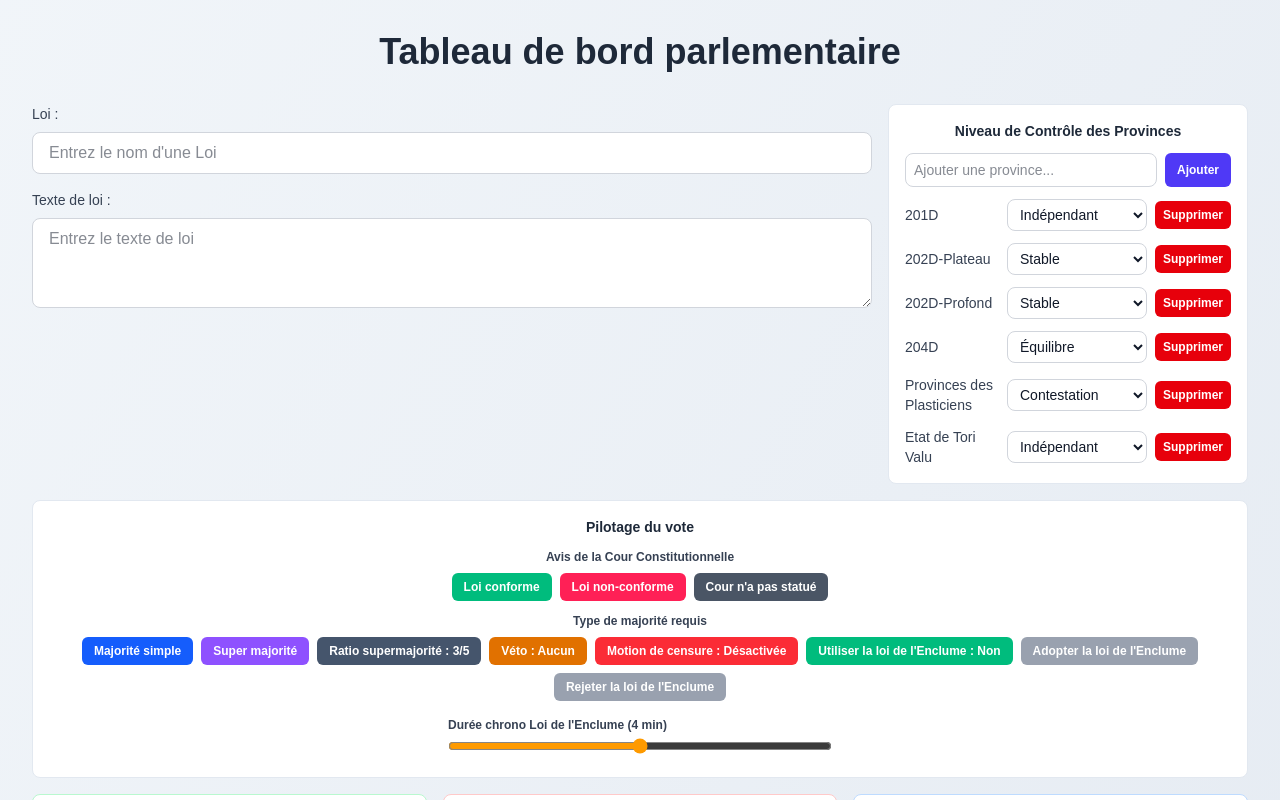
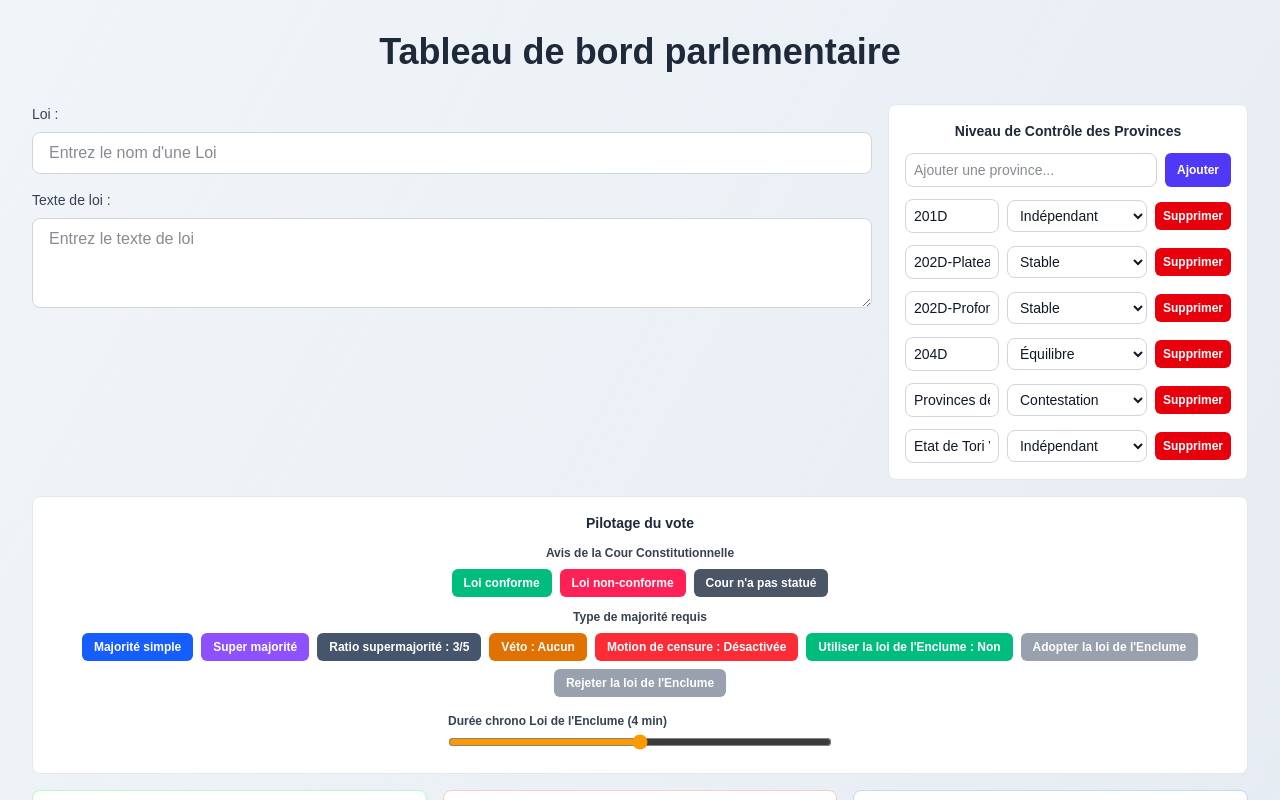
Before and after one commit to Yahiabenlet/interfaceAssemblee, a Next.js app: page / in a window 1280 px wide. Both pictures are taken after typing "5" into the empty fields and a click on the button "Créer l'hémicycle". Shown: the top 800 px of the page. Built offline with nearby package versions, Linux system fonts and the light colour scheme.

Commit message:
possibilité de changer le nom de province

```diff
--- a/app/page.tsx
+++ b/app/page.tsx
@@ -208,7 +208,7 @@ export default function Home() {
   };
 
   const canSaveLaw = useMemo(() => {
-    if (isControlValidated === "conforme") return true;
+    if (isControlValidated === "conforme" || isControlValidated === "nonStatue") return true;
     return useEnclumeLaw && enclumeStatus === "adopted";
   }, [isControlValidated, useEnclumeLaw, enclumeStatus]);
 
@@ -417,6 +417,22 @@ export default function Home() {
     });
   };
 
+  const renameProvince = (oldName: string, rawNewName: string) => {
+    const newName = rawNewName.trim();
+    if (!newName || newName === oldName) return;
+
+    setProvinces((prev) => {
+      if (!prev[oldName]) return prev;
+      if (prev[newName]) return prev; // évite doublon de clé
+      const next: ProvinceState = {};
+      (Object.keys(prev) as string[]).forEach((key) => {
+        if (key === oldName) next[newName] = prev[oldName];
+        else next[key] = prev[key];
+      });
+      return next;
+    });
+  };
+
   return (
     <div className="min-h-screen bg-gradient-to-br from-slate-100 to-slate-200 dark:from-gray-900 dark:to-black p-8">
       <div className="max-w-7xl mx-auto">
@@ -504,7 +520,20 @@ export default function Home() {
                 <div className="space-y-3">
                   {(Object.keys(provinces) as string[]).map((name) => (
                     <div key={name} className="grid grid-cols-[1fr_140px_auto] gap-2 items-center">
-                      <span className="text-sm text-gray-700 dark:text-gray-300">{name}</span>
+                      <input
+                        type="text"
+                        defaultValue={name}
+                        onBlur={(e) => renameProvince(name, e.target.value)}
+                        onKeyDown={(e) => {
+                          if (e.key === "Enter") {
+                            e.preventDefault();
+                            renameProvince(name, (e.target as HTMLInputElement).value);
+                            (e.target as HTMLInputElement).blur();
+                          }
+                        }}
+                        className="min-w-0 px-2 py-1.5 text-sm border border-gray-300 dark:border-gray-600 rounded-lg bg-white dark:bg-gray-700 text-gray-900 dark:text-white"
+                        title="Modifier le nom de la province"
+                      />
                       <select
                         value={provinces[name]}
                         onChange={(e) =>
```
